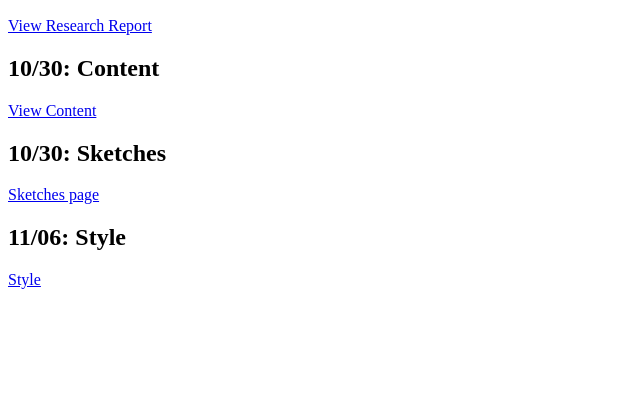
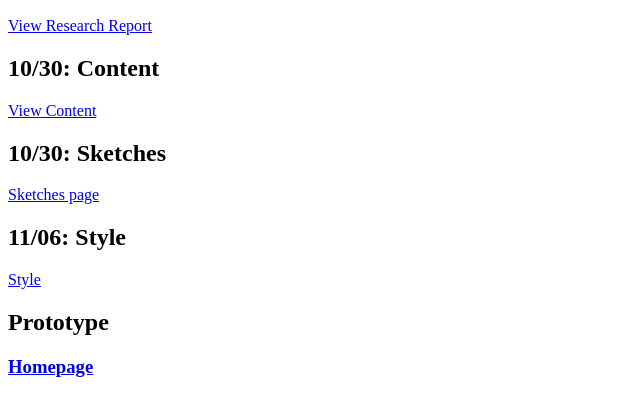
Before and after one commit to KentStateWeb/fall-2018-megan-wilburn-apl, a plain HTML site: page index.html in a window 1280 px wide. Shown: the part 110-526 px from the top of the page, without its empty margins (0-640 px from the left). Drawn offline with Linux system fonts and the light colour scheme.

Commit message:
added prototype

```diff
--- a/index.html
+++ b/index.html
@@ -19,5 +19,8 @@
 <h2>11/06: Style</h2>
 <a href="style/style.pdf">Style</a>
 
+<h2>Prototype</h2>
+<h3><a href="prototype/index.html">Homepage</a>
+
 </body>
 </html>
```
